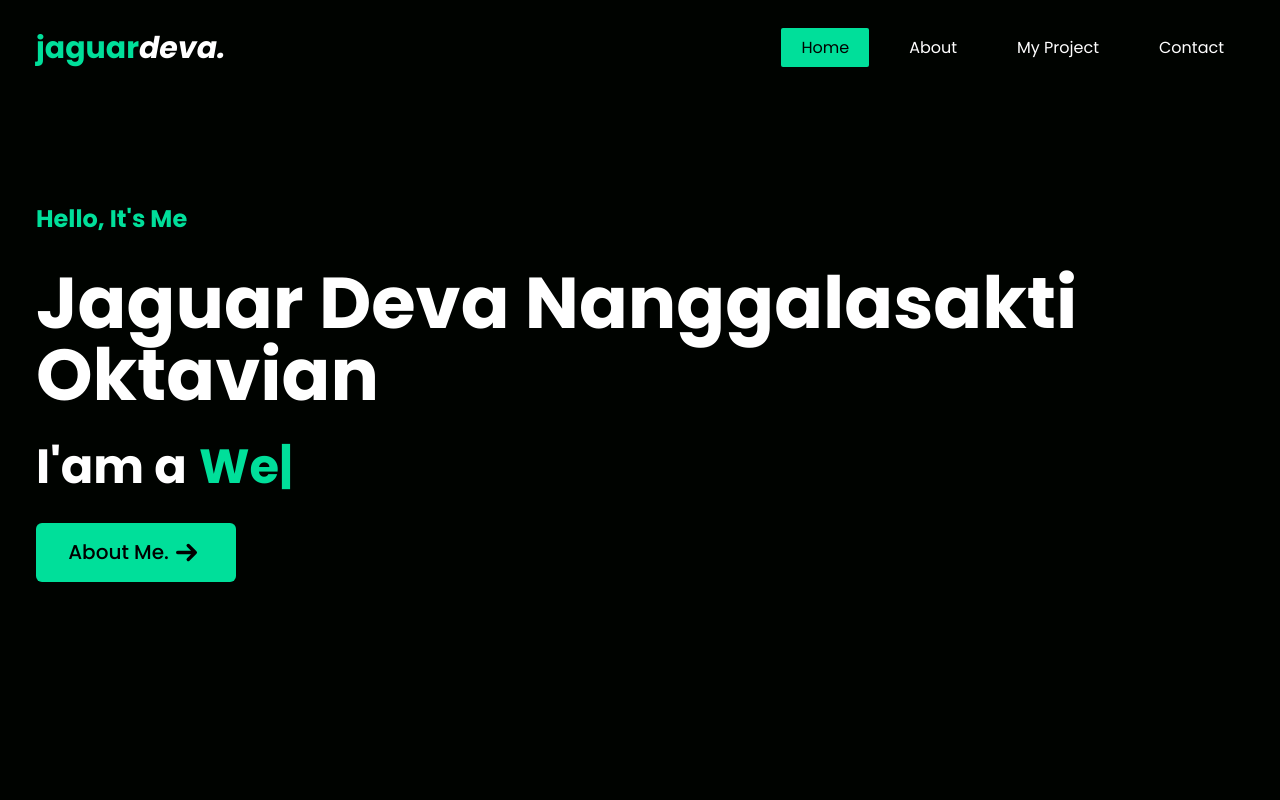
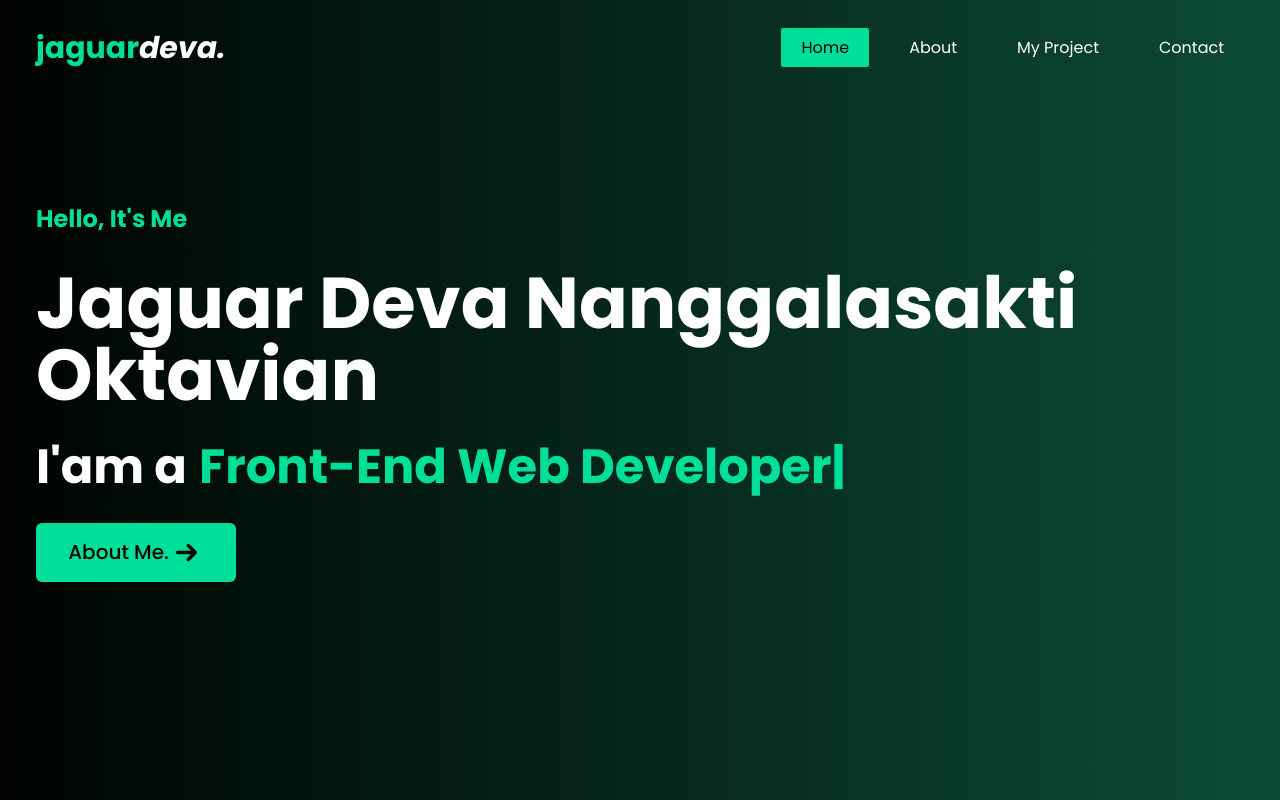
Before and after one commit to jaguardeva/my-portofolio, a React (Vite) app: page / in a window 1280 px wide. Built offline with nearby package versions, Linux system fonts and the light colour scheme.

Commit message:
add background gradient

```diff
--- a/src/components/Home/Hero.jsx
+++ b/src/components/Home/Hero.jsx
@@ -5,7 +5,7 @@ import { Link } from "react-router-dom";
 
 export default function Hero() {
   return (
-    <div className="text-white w-full">
+    <div className="text-white w-full bg-gradient-to-r from-[#000300] to-[#0c4b37]">
       <section className="md:max-w-[1240px] overflow-hidden mt-[-96px] h-screen mx-auto text-left flex flex-col justify-center px-4 ">
         <p className="text-[#00df9a] font-bold py-2 text-xl md:text-2xl">
           Hello, It's Me
@@ -14,14 +14,14 @@ export default function Hero() {
           Jaguar Deva Nanggalasakti Oktavian
         </h1>
         <div className="flex items-center text-left">
-          <p className="md:text-5xl sm:text-4xl text-xl font-bold  text-white z-[-1] py-2">
+          <p className="md:text-5xl sm:text-4xl text-xl font-bold  text-white py-2">
             I'am a
           </p>
           <Typed
-            className="md:text-5xl sm:text-4xl text-xl font-bold md:pl-0 pl-2 text-[#00df9a] z-[-1] py-2 md:ml-3 ml-0"
-            strings={["Web Developer"]}
-            typeSpeed={120}
-            backSpeed={120}
+            className="md:text-5xl sm:text-4xl text-xl font-bold md:pl-0 pl-2 text-[#00df9a]  py-2 md:ml-3 ml-0"
+            strings={["Front-End Web Developer", "Programmer learner"]}
+            typeSpeed={150}
+            backSpeed={150}
             loop
           />
         </div>
```
